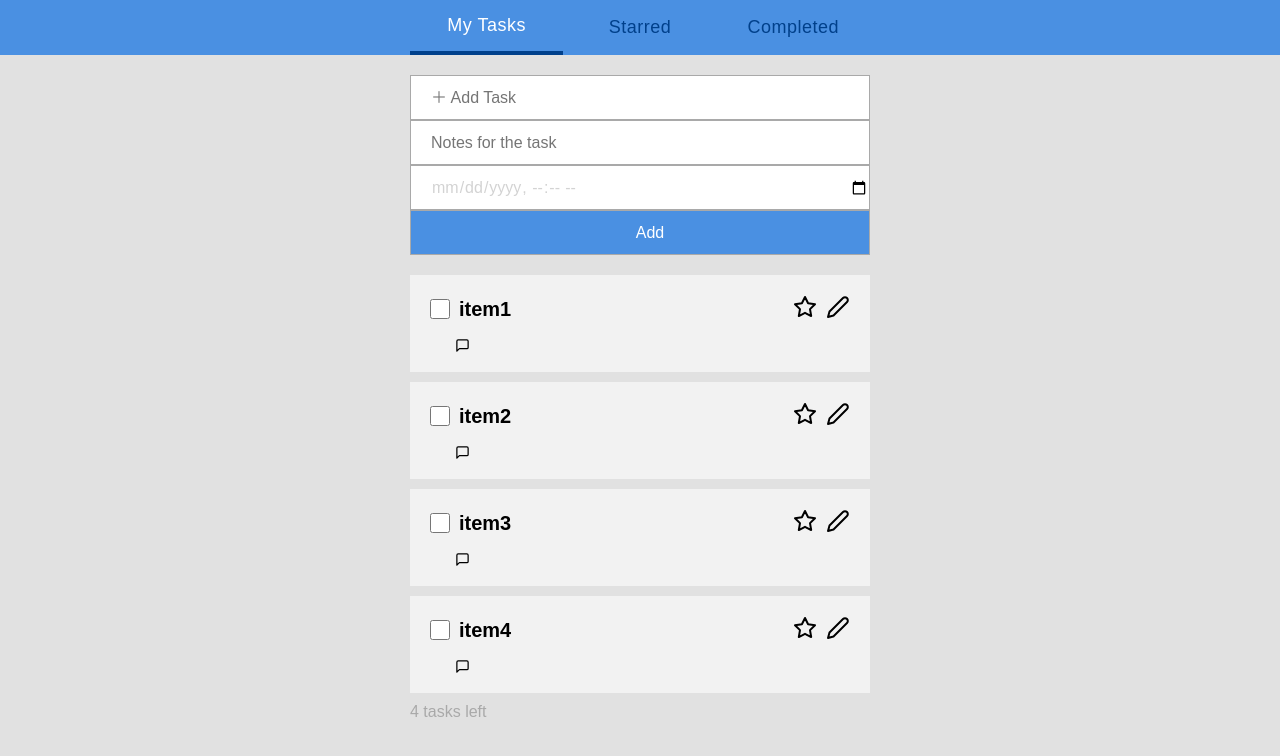
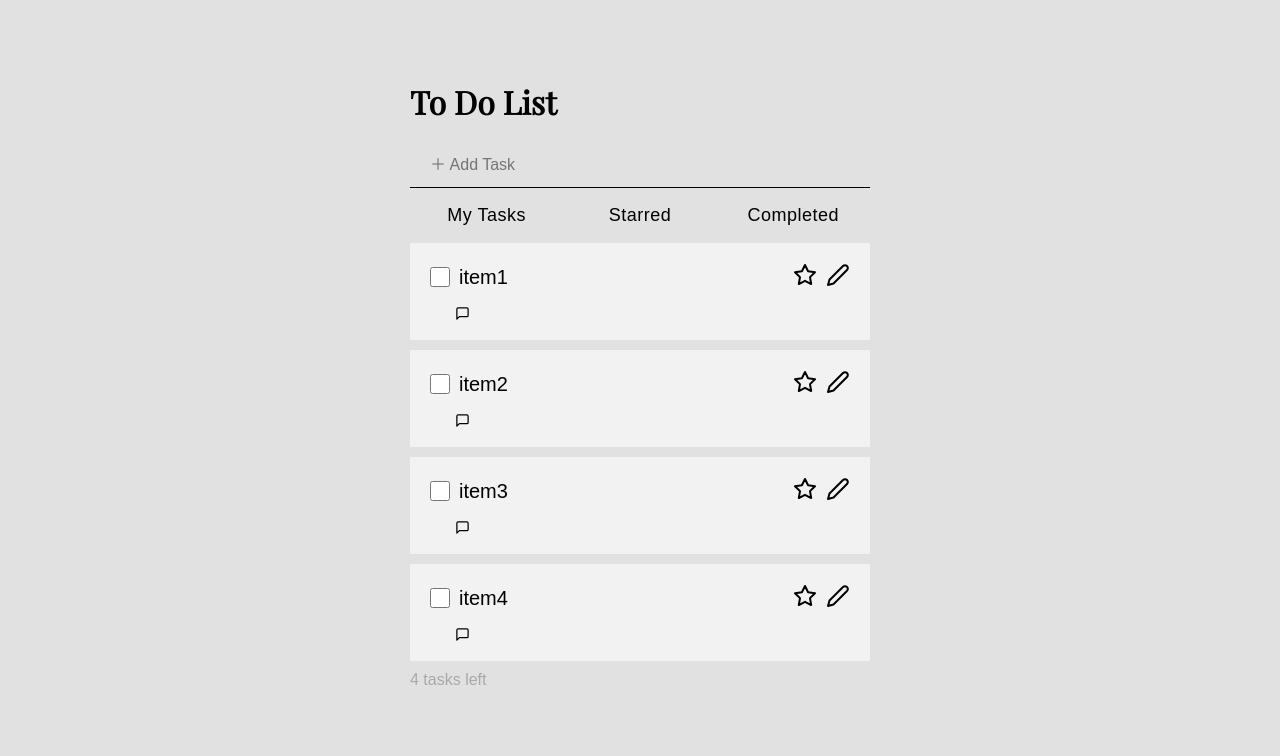
Before and after one commit to chrysophyta/todo-list, a React (Create React App) app: page / in a window 1280 px wide. Shown: the top 756 px of the page. Built offline with nearby package versions, Linux system fonts and the light colour scheme.

Commit message:
feat: implement styled-component in every componenet and change style

```diff
--- a/src/components/AddTask.js
+++ b/src/components/AddTask.js
@@ -5,7 +5,6 @@ import uuid from 'uuid';
 const StyledForm = styled.form`
   display: flex;
   flex-direction: column;
-  margin: 20px;
   input {
     height: 45px;
     width: 460px;
@@ -13,11 +12,20 @@ const StyledForm = styled.form`
     padding-left: 20px;
     font-size: 16px;
     color: lightgray;
+    background: none;
+    border: none;
+    border-bottom: 1px solid black;
+  }
+  input:focus {
+    outline: none;
   }
   input[type='submit'] {
     background: #4a90e2;
     color: white;
     justify-self: flex-end;
+  }
+  .hide {
+    display: none;
   }
 `;
 
@@ -64,15 +72,17 @@ class AddTask extends Component {
           type="text"
           value={this.state.content}
           onChange={this.onContentChange}
+          className="hide"
         />
         <input
           name="duetime"
           type="datetime-local"
           value={this.state.due}
           onChange={this.onTimeChange}
+          className="hide"
         />
 
-        <input type="submit" value="Add" />
+        <input type="submit" value="Add" className="hide" />
       </StyledForm>
     );
   }
--- a/src/components/App.js
+++ b/src/components/App.js
@@ -3,6 +3,24 @@ import Nav from './Nav';
 import AddTask from './AddTask';
 import List from './List';
 import uuid from 'uuid';
+import styled from 'styled-components';
+
+const StyledApp = styled.div`
+  min-height: 100vh;
+  width: 460px;
+  margin: auto;
+  display: flex;
+  flex-direction: column;
+  align-items: center;
+  justify-content: flex-start;
+  .title {
+    margin-top: 10vh;
+    margin-bottom: 20px;
+    font-family: 'Playfair Display';
+    display: block;
+    width: 100%;
+  }
+`;
 
 class App extends Component {
   constructor(props) {
@@ -68,16 +86,17 @@ class App extends Component {
 
   render() {
     return (
-      <div className="app">
+      <StyledApp className="app">
+        <h1 className="title">To Do List </h1>
+        <AddTask onSubmit={this.onSubmit} />
         <Nav handlePaging={this.handlePaging} />
-        <AddTask onSubmit={this.onSubmit} />
         <List
           data={this.state.data}
           showList={this.state.onTab}
           toggleItem={this.toggleItem}
           checkItemStar={this.checkItemStar}
         />
-      </div>
+      </StyledApp>
     );
   }
 }
--- a/src/components/List.js
+++ b/src/components/List.js
@@ -1,5 +1,15 @@
 import React, { Component } from 'react';
 import ListItem from './ListItem';
+import styled from 'styled-components';
+
+const StyledList = styled.div`
+  width: 460px;
+  display: flex;
+  flex-direction: column;
+  p {
+    color: darkgrey;
+  }
+`;
 
 class List extends Component {
   calcItemsLeft = () => {
@@ -31,10 +41,10 @@ class List extends Component {
 
   render() {
     return (
-      <div className="list">
+      <StyledList>
         <ul>{this.renderList(this.props.showList)}</ul>
         <p>{this.calcItemsLeft()} tasks left</p>
-      </div>
+      </StyledList>
     );
   }
 }
--- a/src/components/ListItem.js
+++ b/src/components/ListItem.js
@@ -18,17 +18,20 @@ const StyledListItem = styled.li`
     flex-basis: 325px;
     font-size: 20px;
   }
-  .list-labels input[type='checkbox'] {
+  input[type='checkbox' i] {
     height: 20px;
     width: 20px;
   }
-  .list-labels input[type='checkbox']:checked:after {
+  input[type='checkbox' i]:checked:after {
     content: '\\2714';
     font-size: 14px;
     position: absolute;
     top: 0px;
     left: 3px;
     color: #99a1a7;
+  }
+  input[type='checkbox' i]:checked + .item-title {
+    text-decoration: line-through;
   }
   .content-icons {
     display: flex;
@@ -80,11 +83,14 @@ class ListItem extends Component {
       <StyledListItem className="list-item">
         <div className="list-labels">
           <input
+            id={data.id}
             type="checkbox"
+            checked={data.completed}
             onChange={() => this.handleClick('completed')}
-            checked={data.completed}
           />
-          <h3 className="item-title">{data.title}</h3>
+          <label htmlFor={data.id} className="item-title">
+            {data.title}
+          </label>
           <span onClick={() => this.handleClick('starred')}>
             <Icons iconName="star" starred={data.starred} />
           </span>
--- a/src/components/Nav.js
+++ b/src/components/Nav.js
@@ -1,5 +1,20 @@
 import React, { Component } from 'react';
 import NavItem from './NavItem';
+
+import styled from 'styled-components';
+
+const StyledNav = styled.nav`
+  color: black;
+  font-size: 18px;
+  height: 55px;
+  ul {
+    display: flex;
+    height: 100%;
+    width: 460px;
+    justify-content: space-around;
+    align-items: center;
+  }
+`;
 
 export default class Nav extends Component {
   constructor(props) {
@@ -25,7 +40,7 @@ export default class Nav extends Component {
   render() {
     const { myTasks, starred, completed } = this.state;
     return (
-      <nav>
+      <StyledNav>
         <ul>
           <NavItem
             label="My Tasks"
@@ -43,7 +58,7 @@ export default class Nav extends Component {
             onSelect={() => this.selectNavItem('completed')}
           />
         </ul>
-      </nav>
+      </StyledNav>
     );
   }
 }
--- a/src/components/NavItem.js
+++ b/src/components/NavItem.js
@@ -1,4 +1,20 @@
 import React from 'react';
+import styled from 'styled-components';
+
+const StyledNavItem = styled.li`
+  height: 100%;
+  width: calc(100% / 3);
+  display: flex;
+  align-items: center;
+  justify-content: center;
+  letter-spacing: 0.5px;
+  font-weight: 300;
+  & > .active {
+    color: white;
+    border-bottom: #00408b 4px solid;
+    font-weight: 400;
+  }
+`;
 
 export default function(props) {
   let className = 'menu-item';
@@ -6,8 +22,8 @@ export default function(props) {
     className += ' active';
   }
   return (
-    <li className={className} onClick={props.onSelect}>
+    <StyledNavItem className={className} onClick={props.onSelect}>
       {props.label}
-    </li>
+    </StyledNavItem>
   );
 }
--- a/src/index.css
+++ b/src/index.css
@@ -1,4 +1,4 @@
-@import url('https://fonts.googleapis.com/css?family=Roboto:300,400');
+@import url('https://fonts.googleapis.com/css?family=Playfair+Display|Raleway');
 * {
   margin: 0;
   padding: 0;
@@ -16,67 +16,9 @@ input {
 
 body {
   font-family: 'Roboto', sans-serif;
-}
-
-.app {
-  margin: auto;
   background: #e1e1e1;
-  min-height: 100vh;
 }
 
 ul > li {
   list-style-type: none;
 }
-
-nav {
-  background: #4a90e2;
-  color: #00408b;
-  font-size: 18px;
-  height: 55px;
-}
-nav ul {
-  display: flex;
-  height: 100%;
-  width: 460px;
-  margin: auto;
-  justify-content: space-around;
-  align-items: center;
-}
-
-nav ul li {
-  height: 100%;
-  width: calc(100% / 3);
-  display: flex;
-  align-items: center;
-  justify-content: center;
-  letter-spacing: 0.5px;
-  font-weight: 300;
-}
-nav ul li.active {
-  color: white;
-  border-bottom: #00408b 4px solid;
-  font-weight: 400;
-}
-/*
-.add-task {
-  display: flex;
-  margin: 20px;
-}
-.add-task input {
-  height: 45px;
-  width: 460px;
-  margin: auto;
-  padding-left: 20px;
-  font-size: 16px;
-  color: lightgray;
-} */
-
-.list {
-  width: 460px;
-  display: flex;
-  margin: auto;
-  flex-direction: column;
-}
-.list p {
-  color: darkgrey;
-}
```
